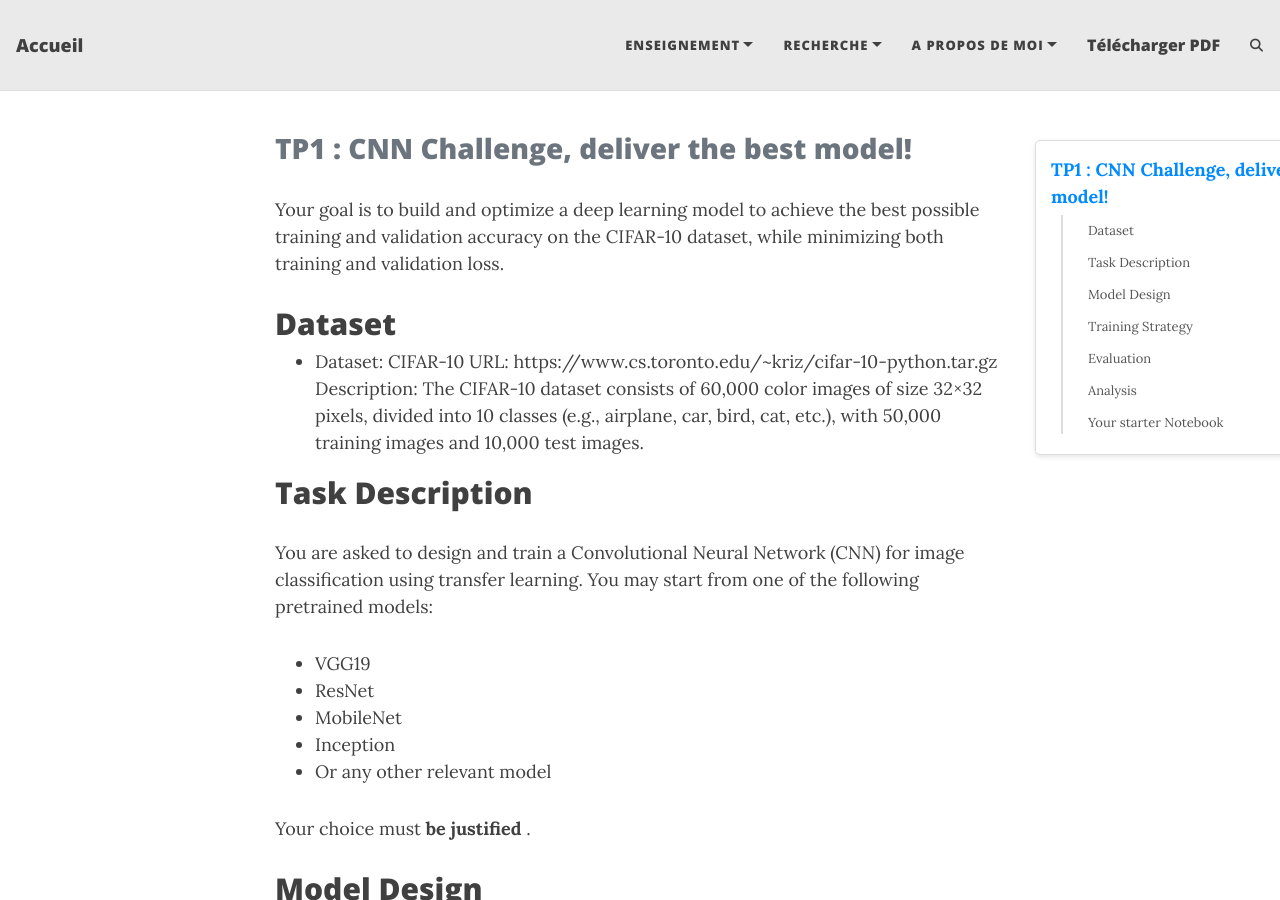
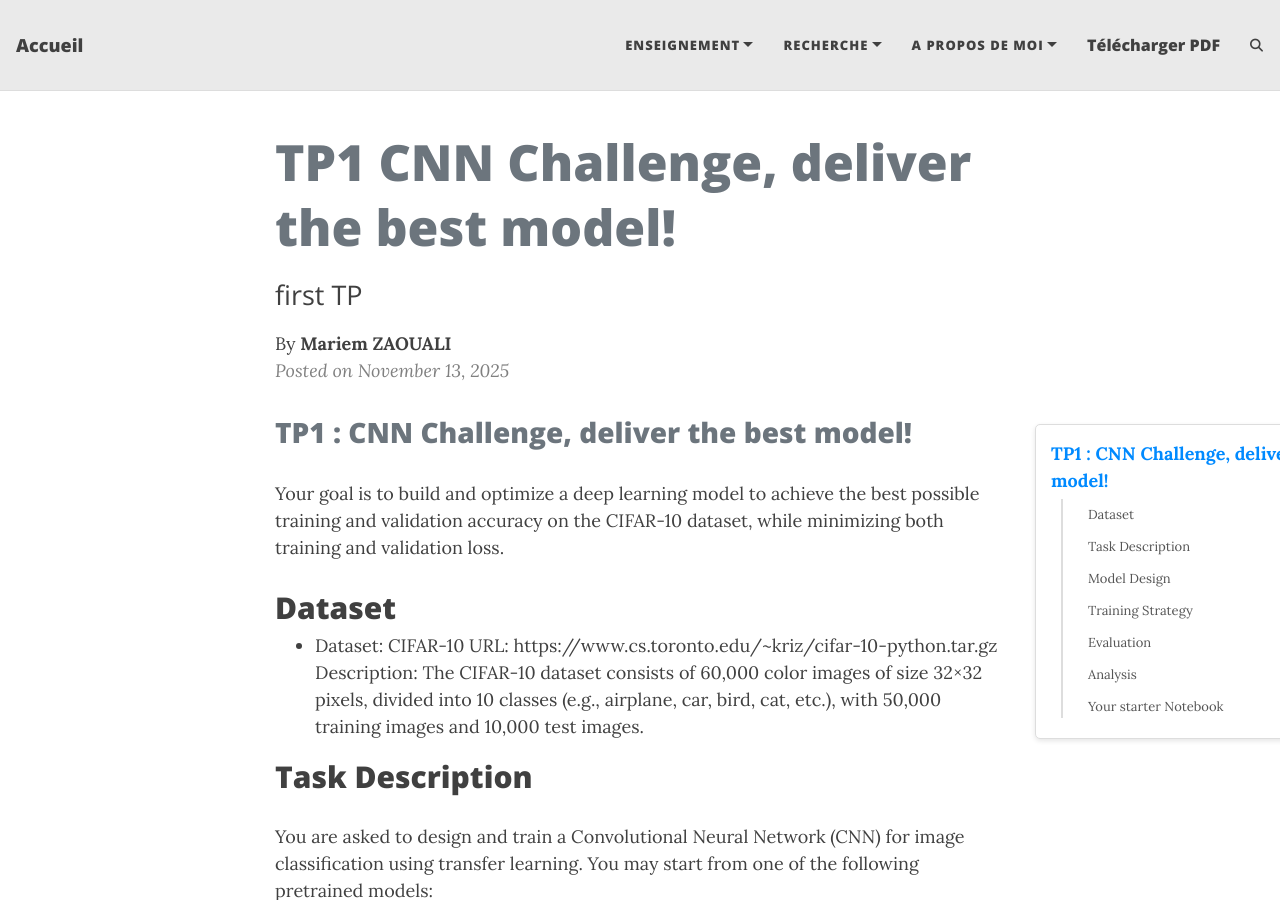
Before and after one commit to MariemZaouali/mariemzaouali.github.io, a Jekyll site: the page built from _posts/2025-11-13-genAITp1.md, in a window 1280 px wide and 900 px high. Built offline with Jekyll 4.4.1, drawn with Linux system fonts in a browser that asks for light colours; comment, search, counter and statistics services are not loaded; some of the changed text lies outside the part shown.

Commit message:
Update 2025-11-13-genAITp1.md

```diff
--- a/_posts/2025-11-13-genAITp1.md
+++ b/_posts/2025-11-13-genAITp1.md
@@ -1,6 +1,6 @@
 ---
 layout: post
-title: TP1 : CNN Challenge, deliver the best model!
+title: TP1 CNN Challenge, deliver the best model!
 subtitle: first TP
 tags: [CNN, FDL, Transfer Learning]
 author: Mariem ZAOUALI
```
